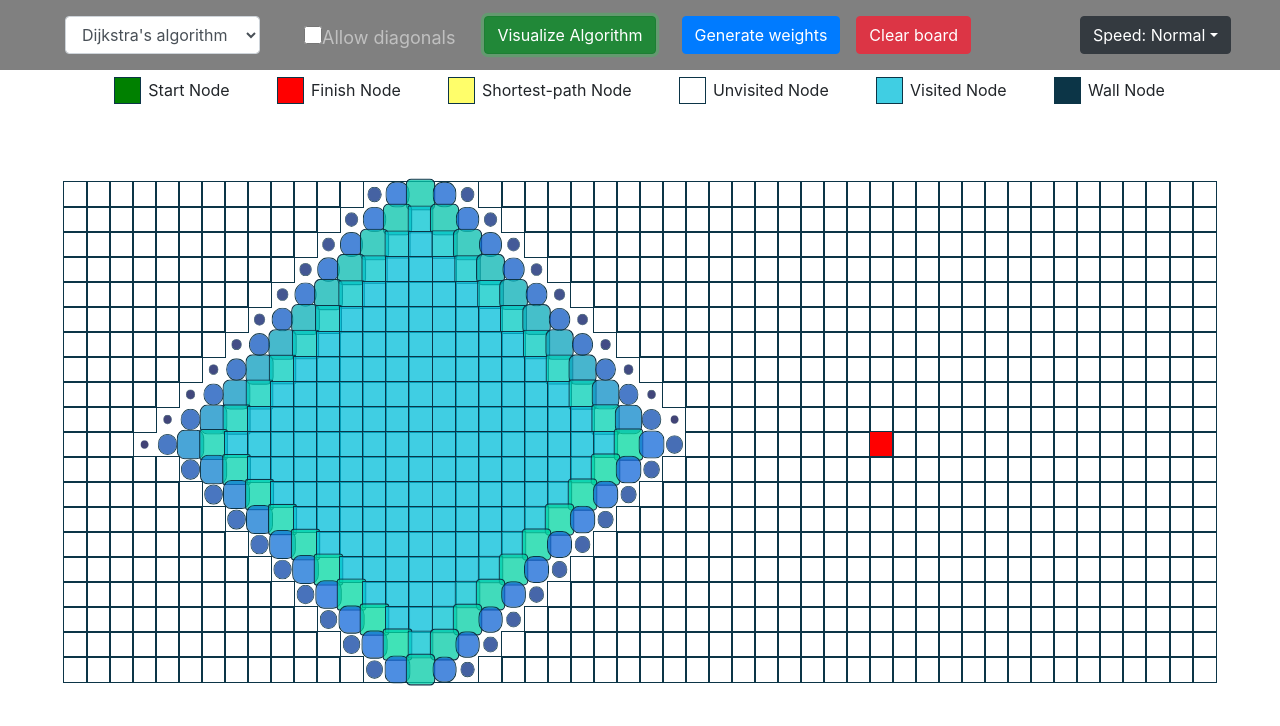
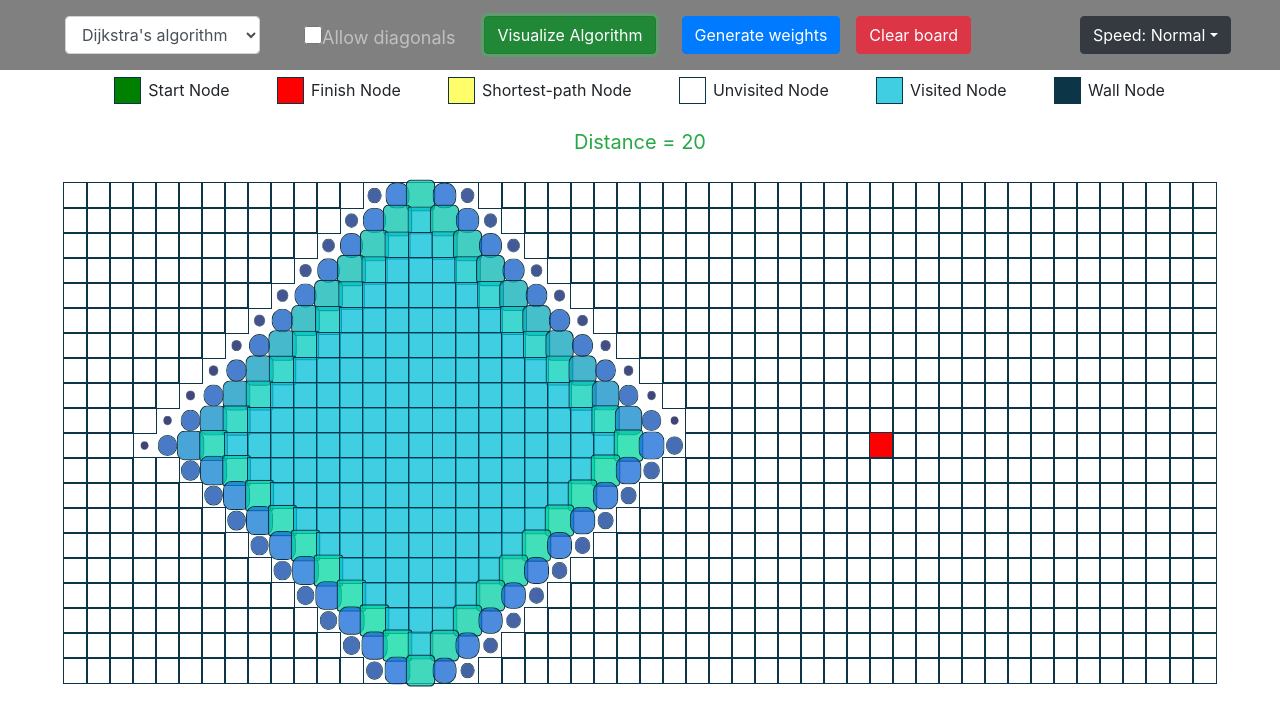
Before and after one commit to Leifa129/PathFinderVisualizer, a React (Create React App) app: page / in a window 1280 px wide. Both pictures are taken after a click on the button "Visualize Algorithm". Shown: the top 726 px of the page. Built offline with nearby package versions, Linux system fonts and the light colour scheme; the HTML template or start-up script is replaced by a standard one.

Commit message:
Made path length visible to study the behaviour of the algorithms and to compare different paths.

```diff
--- a/src/PathFindingVisualizer/PathFindingVisualizer.js
+++ b/src/PathFindingVisualizer/PathFindingVisualizer.js
@@ -24,6 +24,7 @@ export default class PathFindingVisualizer extends Component {
             selectedAlgorithm: 'dijkstra',
             allowDiagonals: false,
             speed: 'Normal',
+            distance: 0,
         };
     }
 
@@ -214,7 +215,7 @@ export default class PathFindingVisualizer extends Component {
         const visitedNodesInOrder = AlgorithmController.runAlgorithm(newGrid, startNode, finishNode, selectedAlgorithm, allowDiagonals);
         const nodesInShortestPathOrder = AlgorithmController.getNodesInShortestPathOrder(finishNode);
         this.animateSearchSpace(visitedNodesInOrder, nodesInShortestPathOrder);
-        this.setState({ranAlgorithm: true});
+        this.setState({ranAlgorithm: true, distance: finishNode.distance});
     }
 
     generateWeights() {
@@ -238,7 +239,6 @@ export default class PathFindingVisualizer extends Component {
                 this.visualizeInstantAlgorithm();
             }
         });
-
     }
 
     visualizeInstantAlgorithm() {
@@ -251,6 +251,7 @@ export default class PathFindingVisualizer extends Component {
         const visitedNodesInOrder = AlgorithmController.runAlgorithm(newGrid, startNode, finishNode, selectedAlgorithm, allowDiagonals);
         const nodesInShortestPathOrder = AlgorithmController.getNodesInShortestPathOrder(finishNode);
         this.animateInstantAlgorithm(visitedNodesInOrder, nodesInShortestPathOrder);
+        this.setState({distance: finishNode.distance});
     }
 
     clearBoard() {
@@ -357,17 +358,34 @@ export default class PathFindingVisualizer extends Component {
                 </div>
 
                 {
-                    this.state.selectedAlgorithm === 'breadthFirstSearch'  ?
+                    this.state.ranAlgorithm && this.state.selectedAlgorithm !== 'breadthFirstSearch'
+                    && <span className="d-flex justify-content-center">
+                        <span className={"mt-3 text-success"} style={{fontSize: '20px'}}>
+                          Distance =  {this.state.allowDiagonals ?
+                            this.state.distance.toFixed(3)
+                            :
+                            this.state.distance
+                        }
+                        </span>
+                </span>
+                }
+
+                {
+                    this.state.selectedAlgorithm === 'breadthFirstSearch'  &&
                         <span className="d-flex justify-content-center">
                     <span className={"mt-3 text-danger"} style={{fontSize: '20px'}}>
                         Note that breadth first search doesn't consider weights.</span>
-                </span> :
-                        // DONT ASK xD
+                </span>
+                }
+
+                {
+                    !this.state.ranAlgorithm && this.state.selectedAlgorithm !== 'breadthFirstSearch' &&
                     <div>
                         <div style={{fontSize: '14.5px'}}>&nbsp;</div>
                         <div>&nbsp;</div>
                     </div>
                 }
+
 
                 <div className="grid">
                     {grid.map((row, rowIdx) => {
```
Lines whose indentation alone changed are shown as unchanged.
